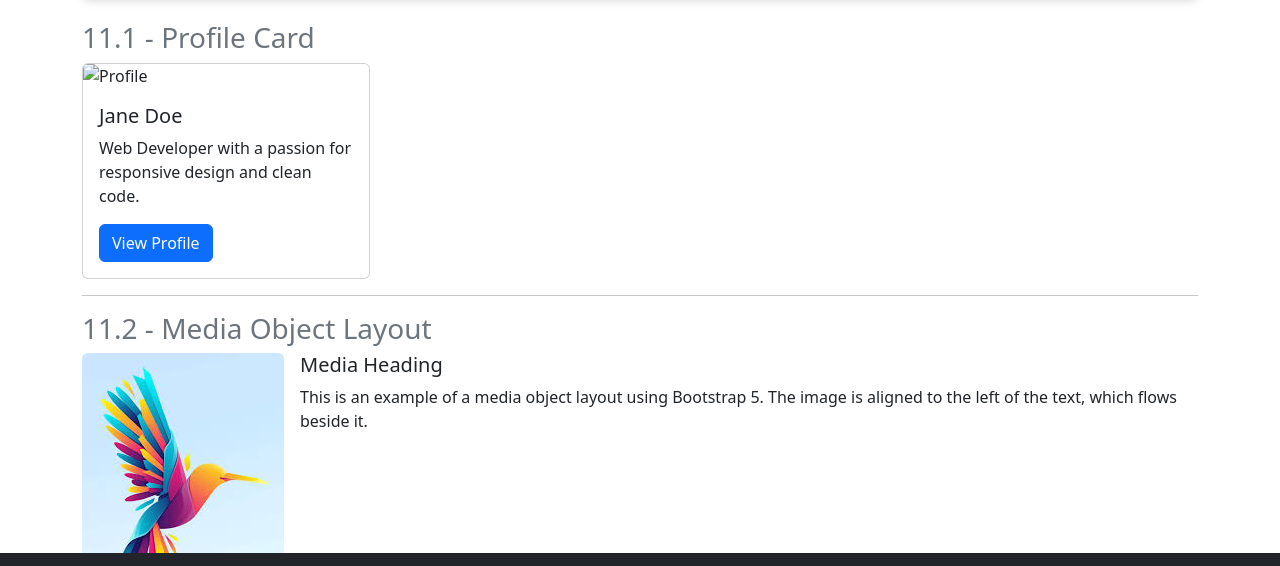
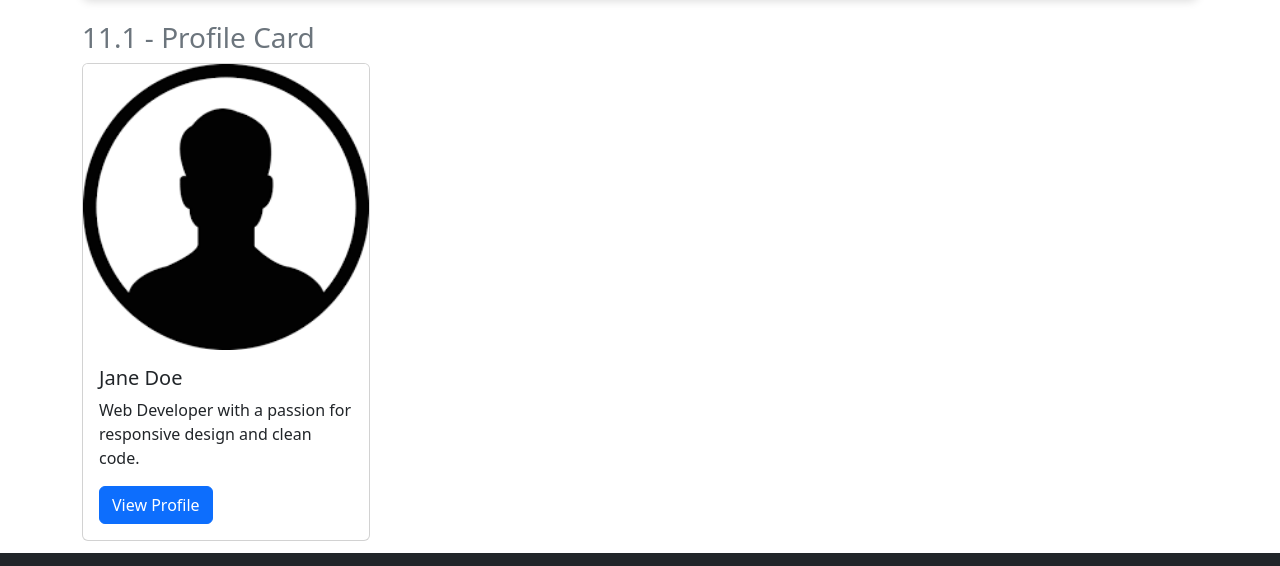
Before and after one commit to tej-mahender/DN4.0-Upskilling, a plain HTML site: page Module-01Bootstrap/11-18/index.html in a window 1280 px wide. Shown: the part 131-697 px from the top of the page. Drawn offline with nearby package versions, Linux system fonts and the light colour scheme.

Commit message:
update: index.html

```diff
--- a/Module-01Bootstrap/11-18/index.html
+++ b/Module-01Bootstrap/11-18/index.html
@@ -30,7 +30,7 @@
 
     <h3 class="text-secondary">11.1 - Profile Card</h3>
     <div class="card" style="width: 18rem;">
-      <img src="./assets/" class="card-img-top" alt="Profile">
+      <img src="./assets/profile.png" class="card-img-top" alt="Profile">
       <div class="card-body">
         <h5 class="card-title">Jane Doe</h5>
         <p class="card-text">Web Developer with a passion for responsive design and clean code.</p>
@@ -219,7 +219,7 @@
         <h3 class="mb-4 text-secondary">15.1 - Image with Border and Rounded Corners</h3>
         <div class="text-center">
           <img
-            src="./assets/"
+            src="./assets/profile.png"
             class="border border-primary border-3 rounded-circle"
             alt="Profile Image"
           />
```
